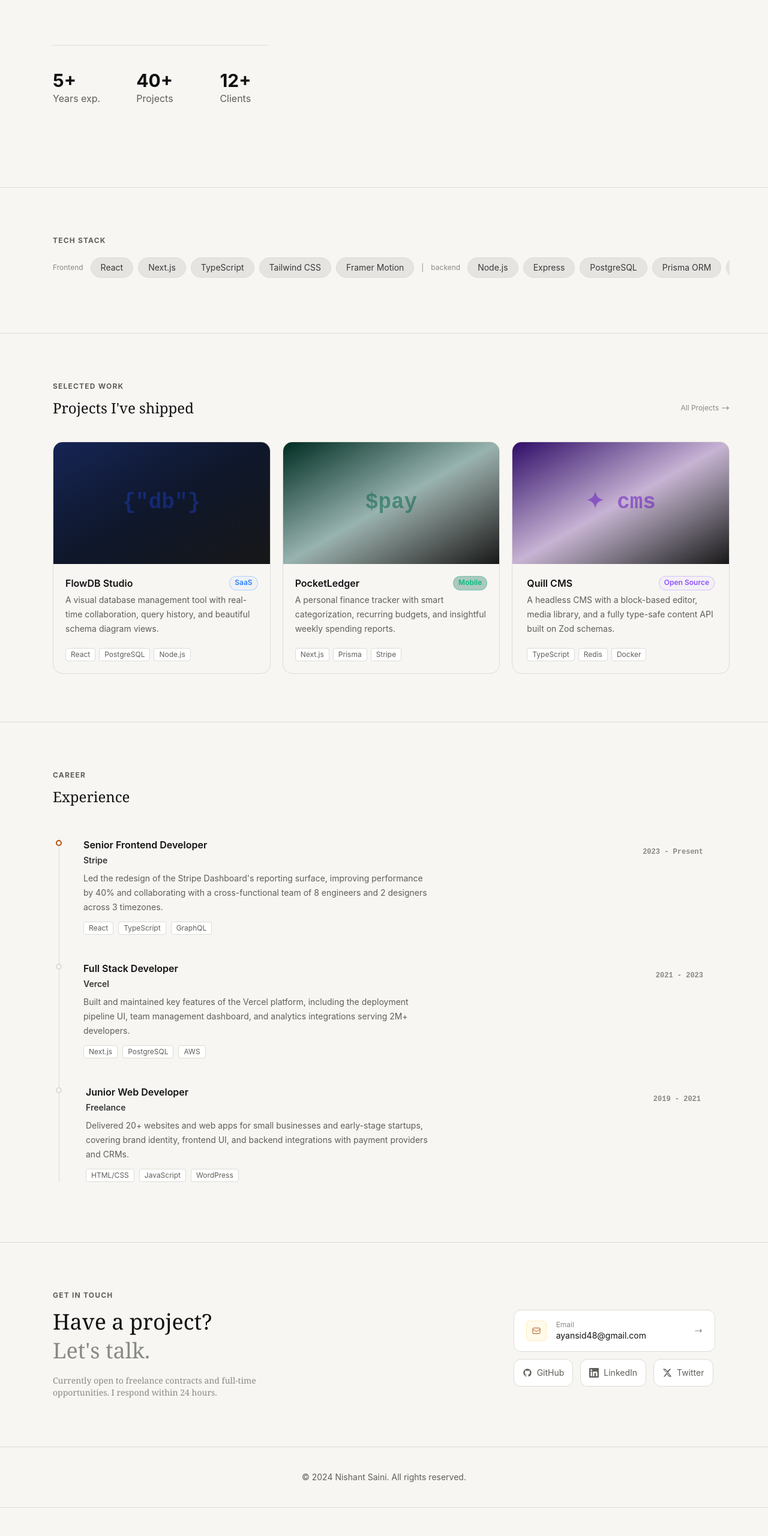
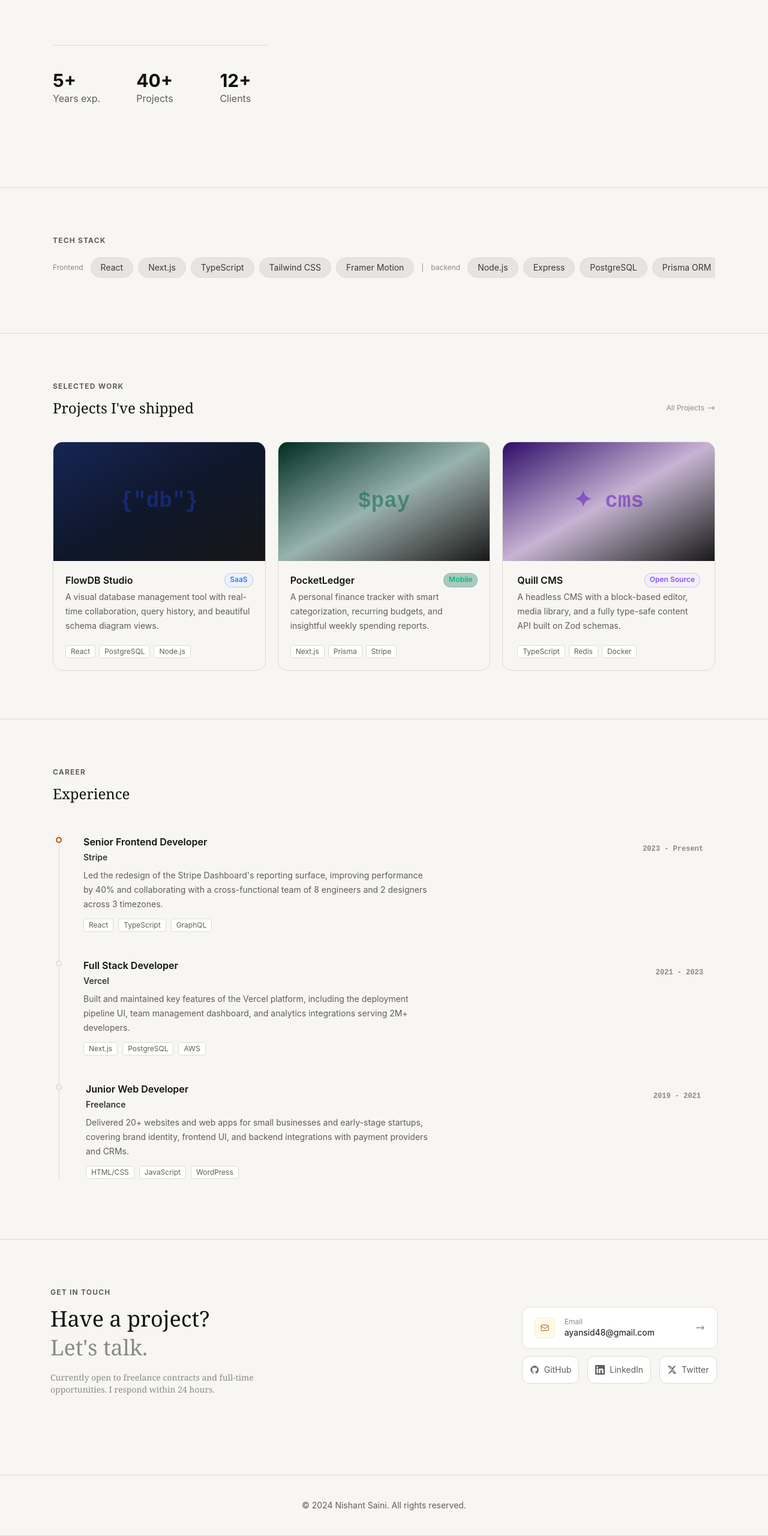
Before and after one commit to Nova-iVex1/PortfolioX, a website: page index.html in a window 1280 px wide. Shown: the part 669-3229 px from the top of the page at 60% size. Before the commit the page ends 3182 px from the top, so only its background shows below. Drawn offline with Linux system fonts and the light colour scheme.

Commit message:
fix and update portfolio

```diff
--- a/index.html
+++ b/index.html
@@ -74,9 +74,9 @@
     </section>
 
     <section id="TechStack" class="py-20 border-b border-(--border)">
-        <div class="max-w-6xl mx-auto px-6 overflow-x-auto">
+        <div class="max-w-6xl mx-auto px-6 ">
             <p class="text-(--text-3) font-bold tracking-widest text-xs uppercase mb-5">Tech Stack</p>
-            <div class="flex gap-3 items-center pb-3">
+            <div class="flex gap-3 items-center pb-3 overflow-x-auto">
                 <p class="text-xs text-(--text-4)">Frontend</p>
                 <div class="flex items-center gap-3">
                     <ul class="flex gap-2 items-center">
@@ -137,7 +137,7 @@
     </section>
 
     <section id="Projects" class="py-20 border-b border-(--border)">
-        <div class="max-w-6xl mx-auto pl-6">
+        <div class="max-w-6xl mx-auto px-6">
             <h2 class="uppercase text-(--text-3) tracking-widest text-xs font-bold mb-3">Selected Work</h2>
             <div class="flex mb-10 justify-between">
                 <p class="font-serif text-2xl">Projects I've shipped</p>
@@ -374,8 +374,8 @@
         </div>
     </section>
 
-    <footer id="Contact" class="pt-20 pb-7 border-b border-(--border)">
-        <div class="max-w-6xl mx-auto px-6 ">
+    <footer id="Contact" class="py-20 border-b border-(--border)">
+        <div class="max-w-6xl mx-auto px-5 ">
             <h2 class="uppercase text-(--text-3) tracking-widest text-xs font-bold mb-4">Get In Touch</h2>
             <div class="max-w-full md:flex justify-between">
                 <div class="mb-13 font-serif text-4xl">
@@ -384,7 +384,7 @@
                     <p class="text-(--text-4) text-sm max-w-sm">Currently open to freelance contracts and full-time
                         opportunities. I respond within 24 hours.</p>
                 </div>
-                <div>
+                <div class="px-">
                     <div
                         class="border border-(--border) inline-block px-5 py-4 rounded-xl hover:cursor-pointer hover:border-(--text-1) group transition-all duration-200 bg-(--surface-solid)">
                         <div class="flex items-center gap-4">
@@ -396,12 +396,12 @@
                                 </svg>
 
                             </div>
-                            <div class="flex gap-20 items-center ">
+                            <div class="flex gap-17 items-center ">
                                 <a href="mailto:ayansid48@gmail.com" class="text-xs text-(--text-4)">Email <p
                                         class=" text-sm group-hover:text-(--accent) transition-all duration-200 text-(--text-1)">
                                         ayansid48@gmail.com </p></a>
                                 <p class="group-hover:translate-x-1 transition-all duration-200 text-(--text-4)"><svg
-                                        class="w-3.5 h-3.5" fill="none" stroke="currentColor" viewBox="0 0 24 24">
+                                        class="w-4 h-4" fill="none" stroke="currentColor" viewBox="0 0 24 24">
                                         <path stroke-linecap="round" stroke-linejoin="round" stroke-width="2"
                                             d="M17 8l4 4m0 0l-4 4m4-4H3" />
                                     </svg></p>
@@ -409,21 +409,21 @@
                             </div>
                         </div>
                     </div>
-                    <div class="text-(--text-3) flex gap-3 mt-3">
+                    <div class="text-(--text-3) flex gap-3.5 mt-3">
                         <a href=""
-                            class="flex items-center gap-2 border border-(--border) px-3.5 py-3 rounded-xl hover:border-(--text-1) hover:text-(--text-1) text-sm transition-all duration-200 bg-(--surface-solid)"><svg
+                            class="flex items-center gap-2 border border-(--border) px-3 py-3 rounded-xl hover:border-(--text-1) hover:text-(--text-1) text-sm transition-all duration-200 bg-(--surface-solid)"><svg
                                 class="w-4 h-4" fill="currentColor" viewBox="0 0 24 24">
                                 <path
                                     d="M12 2C6.477 2 2 6.484 2 12.017c0 4.425 2.865 8.18 6.839 9.504.5.092.682-.217.682-.483 0-.237-.008-.868-.013-1.703-2.782.605-3.369-1.343-3.369-1.343-.454-1.158-1.11-1.466-1.11-1.466-.908-.62.069-.608.069-.608 1.003.07 1.531 1.032 1.531 1.032.892 1.53 2.341 1.088 2.91.832.092-.647.35-1.088.636-1.338-2.22-.253-4.555-1.113-4.555-4.951 0-1.093.39-1.988 1.029-2.688-.103-.253-.446-1.272.098-2.65 0 0 .84-.27 2.75 1.026A9.564 9.564 0 0112 6.844c.85.004 1.705.115 2.504.337 1.909-1.296 2.747-1.027 2.747-1.027.546 1.379.202 2.398.1 2.651.64.7 1.028 1.595 1.028 2.688 0 3.848-2.339 4.695-4.566 4.942.359.31.678.921.678 1.856 0 1.338-.012 2.419-.012 2.747 0 .268.18.58.688.482A10.019 10.019 0 0022 12.017C22 6.484 17.522 2 12 2z" />
                             </svg>GitHub</a>
                         <a href=""
-                            class="flex items-center gap-2 border border-(--border) px-3.5 py-3 rounded-xl hover:border-(--text-1) hover:text-(--text-1) text-sm transition-all duration-200 bg-(--surface-solid)"><svg
+                            class="flex items-center gap-2 border border-(--border) px-3 py-3 rounded-xl hover:border-(--text-1) hover:text-(--text-1) text-sm transition-all duration-200 bg-(--surface-solid)"><svg
                                 class="w-4 h-4" fill="currentColor" viewBox="0 0 24 24">
                                 <path
                                     d="M20.447 20.452h-3.554v-5.569c0-1.328-.027-3.037-1.852-3.037-1.853 0-2.136 1.445-2.136 2.939v5.667H9.351V9h3.414v1.561h.046c.477-.9 1.637-1.85 3.37-1.85 3.601 0 4.267 2.37 4.267 5.455v6.286zM5.337 7.433a2.062 2.062 0 01-2.063-2.065 2.064 2.064 0 112.063 2.065zm1.782 13.019H3.555V9h3.564v11.452zM22.225 0H1.771C.792 0 0 .774 0 1.729v20.542C0 23.227.792 24 1.771 24h20.451C23.2 24 24 23.227 24 22.271V1.729C24 .774 23.2 0 22.222 0h.003z" />
                             </svg>LinkedIn</a>
                         <a href=""
-                            class="flex items-center gap-2 border border-(--border) px-3.5 py-3 rounded-xl hover:border-(--text-1) hover:text-(--text-1) text-sm transition-all duration-200 bg-(--surface-solid)"><svg
+                            class="flex items-center gap-2 border border-(--border) px-3 py-3 rounded-xl hover:border-(--text-1) hover:text-(--text-1) text-sm transition-all duration-200 bg-(--surface-solid)"><svg
                                 class="w-4 h-4" fill="currentColor" viewBox="0 0 24 24">
                                 <path
                                     d="M18.244 2.25h3.308l-7.227 8.26 8.502 11.24H16.17l-4.714-6.231-5.401 6.231H2.736l7.73-8.835L1.254 2.25H8.08l4.259 5.63 5.905-5.63zm-1.161 17.52h1.833L7.084 4.126H5.117z" />
```
Also changed, not shown: output.css.
